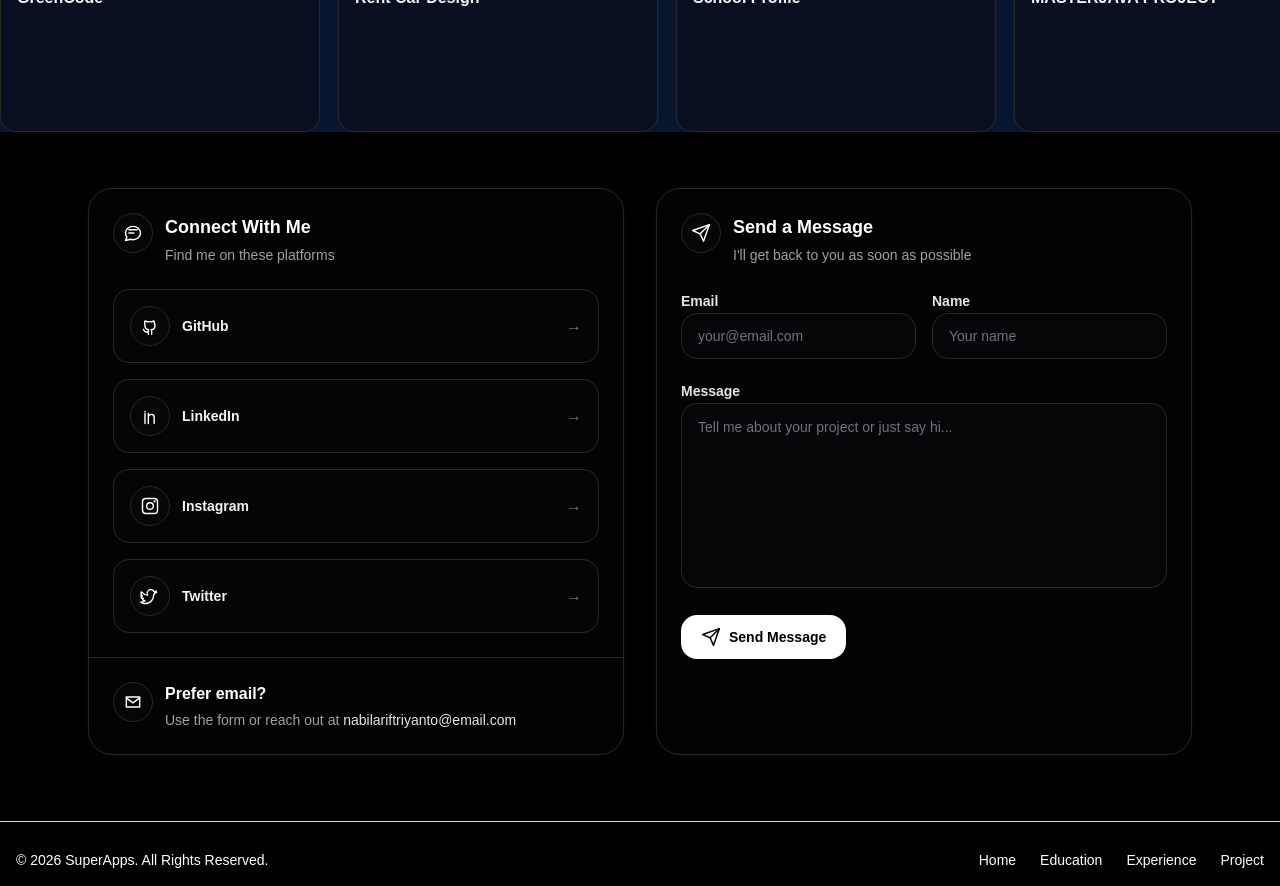
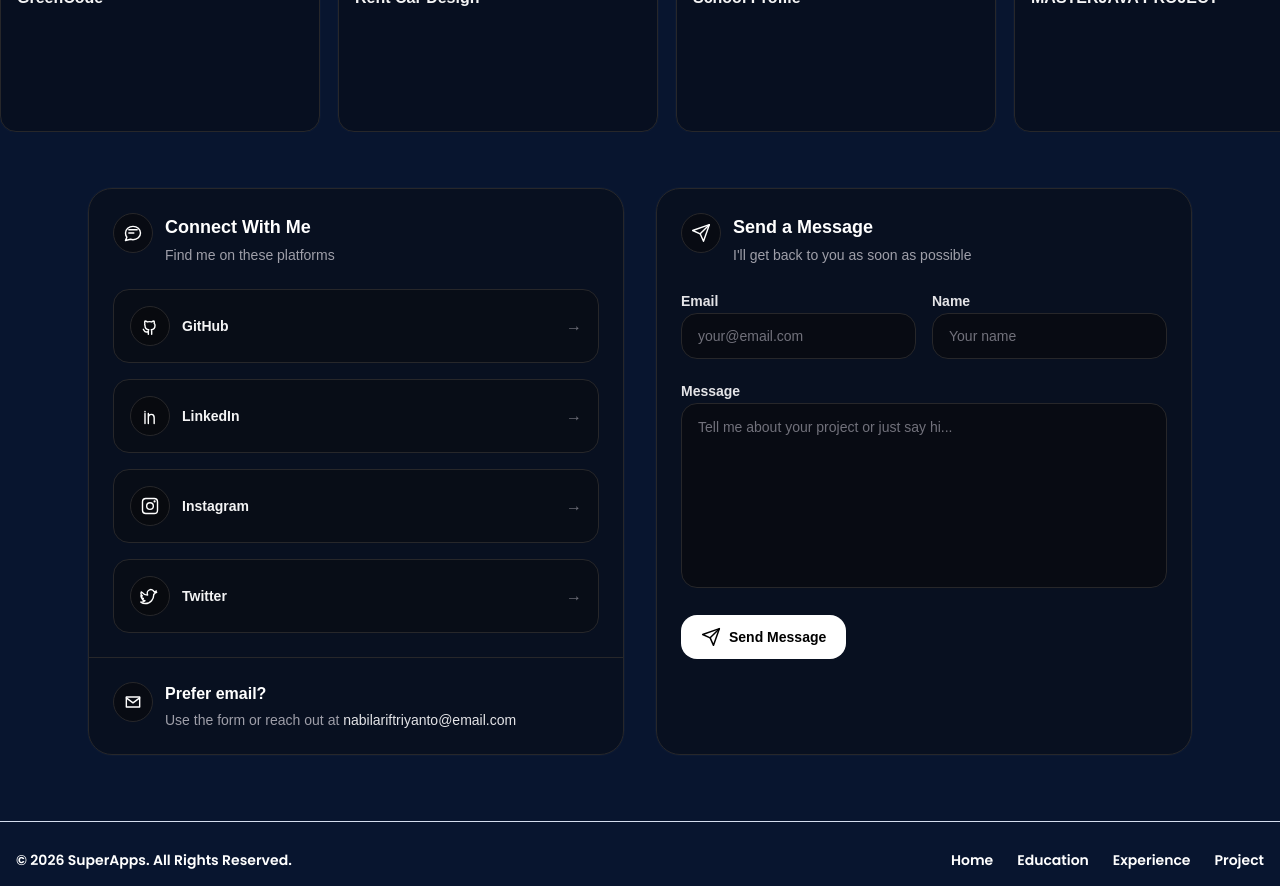
Before and after one commit to NaApipp/portosuperapp_v2, a Next.js app: page /home in a window 1280 px wide. Shown: the part 980-1866 px from the top of the page. Built offline with nearby package versions, Linux system fonts and the light colour scheme.

Commit message:
fixing link, color, and font style

```diff
--- a/app/components/footer.tsx
+++ b/app/components/footer.tsx
@@ -55,7 +55,9 @@ export default function Footer() {
   const year = new Date().getFullYear();
 
   return (
-    <section className="bg-black text-white scroll-mt-20" id="contact">
+    <section className="bg-[#08152F] text-white scroll-mt-20" id="contact">
+
+      {/* Form + Socmed */}
       <div className="mx-auto max-w-6xl px-6 py-14">
         <div className="grid gap-8 md:grid-cols-2">
           {/* LEFT */}
@@ -283,32 +285,32 @@ export default function Footer() {
       <div className="w-full h-px bg-[#D5DEEF] mt-[10px] mb-3"></div>
 
       {/* Copyright */}
-      <div className="w-full mx-auto max-w-screen-xl p-4 md:flex md:items-center md:justify-between">
+      <div className="w-full mx-auto max-w-screen-xl p-4 md:flex md:items-center md:justify-between font-poppins font-semibold">
         <span className="text-sm text-body sm:text-center">
           &copy; <span>{year}</span>{" "}
-          <a href="https://flowbite.com/" className="hover:underline">
+          <a href="https://www.instagram.com/n_apipppp/" className="hover:underline">
             SuperApps
           </a>
           . All Rights Reserved.
         </span>
-        <ul className="flex flex-wrap items-center mt-3 text-sm font-medium text-body sm:mt-0">
+        <ul className="flex flex-wrap items-center mt-3 text-sm text-body sm:mt-0">
           <li>
-            <a href="#" className="hover:underline me-4 md:me-6">
+            <a href="#footer" className="hover:underline me-4 md:me-6">
               Home
             </a>
           </li>
           <li>
-            <a href="#" className="hover:underline me-4 md:me-6">
+            <a href="#education" className="hover:underline me-4 md:me-6">
               Education
             </a>
           </li>
           <li>
-            <a href="#" className="hover:underline me-4 md:me-6">
+            <a href="#experience" className="hover:underline me-4 md:me-6">
               Experience
             </a>
           </li>
           <li>
-            <a href="#" className="hover:underline">
+            <a href="/project" className="hover:underline">
               Project
             </a>
           </li>
```
